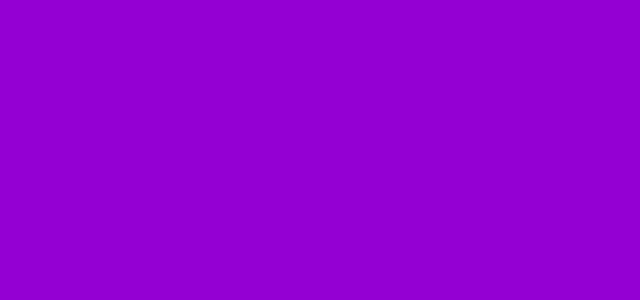
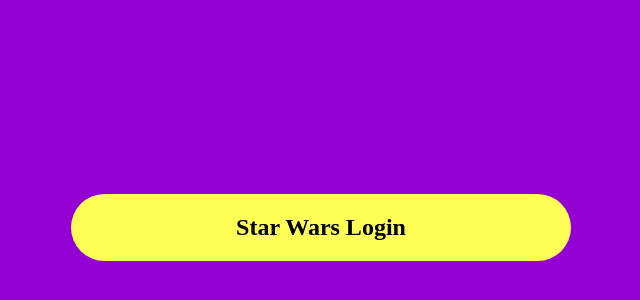
Before and after one commit to Dimitar560/StarWarsLoginPage, a React (Vite) app: page / in a window 1280 px wide. Shown: the part 106-406 px from the top of the page, without its empty margins (319-959 px from the left). Built offline with nearby package versions, Linux system fonts and the light colour scheme.

Commit message:
Login layout added
- Login layout added
- Login title added

```diff
--- a/src/App.tsx
+++ b/src/App.tsx
@@ -1,12 +1,12 @@
-import './App.css'
+import "./App.css";
+import LoginForm from "./components/LoginForm/LoginForm";
 
 function App() {
-
-  return (
-    <>
-
-    </>
-  )
+    return (
+        <>
+            <LoginForm />
+        </>
+    );
 }
 
-export default App
+export default App;
--- a/src/components/LoginForm/LoginForm.module.css
+++ b/src/components/LoginForm/LoginForm.module.css
@@ -0,0 +1,10 @@
+.wrap {
+    margin: 300px auto;
+    display: flex;
+    justify-content: center;
+    align-items: center;
+    max-width: 500px;
+    max-height: 500px;
+    background-color: #ffff55;
+    border-radius: 50px;
+}
--- a/src/components/LoginForm/LoginForm.tsx
+++ b/src/components/LoginForm/LoginForm.tsx
@@ -0,0 +1,9 @@
+import styles from "./LoginForm.module.css";
+
+export default function LoginForm() {
+    return (
+        <section className={styles.wrap}>
+            <h1>Star Wars Login</h1>
+        </section>
+    );
+}
```
